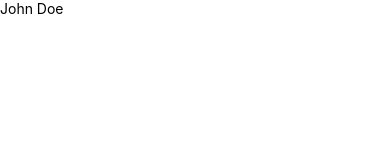
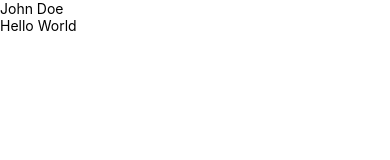
Before and after one commit to ddojai/react-native-learning, a React Native app in the folder LearnTypeScript/: screen / in a window 390 px wide. Shown: the top 160 px of the page. Built offline with nearby package versions, Linux system fonts and the light colour scheme.

Commit message:
12.3.1.3 children Props 사용하기

```diff
--- a/LearnTypeScript/App.tsx
+++ b/LearnTypeScript/App.tsx
@@ -1,8 +1,13 @@
 import React from 'react';
 import Profile from './Profile';
+import {Text} from 'react-native';
 
 function App() {
-  return <Profile name="John Doe" />;
+  return (
+    <Profile name="John Doe">
+      <Text>Hello World</Text>
+    </Profile>
+  );
 }
 
 export default App;
--- a/LearnTypeScript/Profile.tsx
+++ b/LearnTypeScript/Profile.tsx
@@ -5,13 +5,20 @@ interface Props {
   name: string;
   isActive?: boolean;
   image?: string;
+  children: React.ReactNode;
 }
 
-function Profile({name, isActive, image = 'https://picsum.photos/200'}: Props) {
+function Profile({
+  name,
+  isActive,
+  image = 'https://picsum.photos/200',
+  children,
+}: Props) {
   return (
     <View style={isActive && styles.activeStyle}>
       <Image source={{uri: image}} />
       <Text>{name}</Text>
+      <View>{children}</View>
     </View>
   );
 }
```
